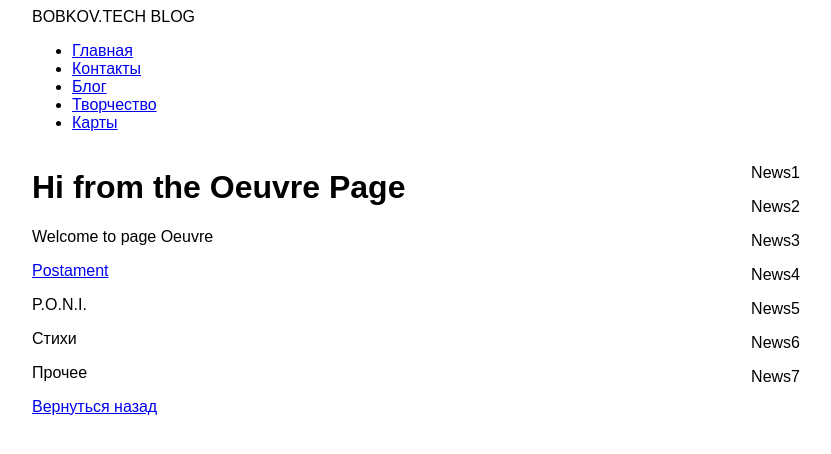
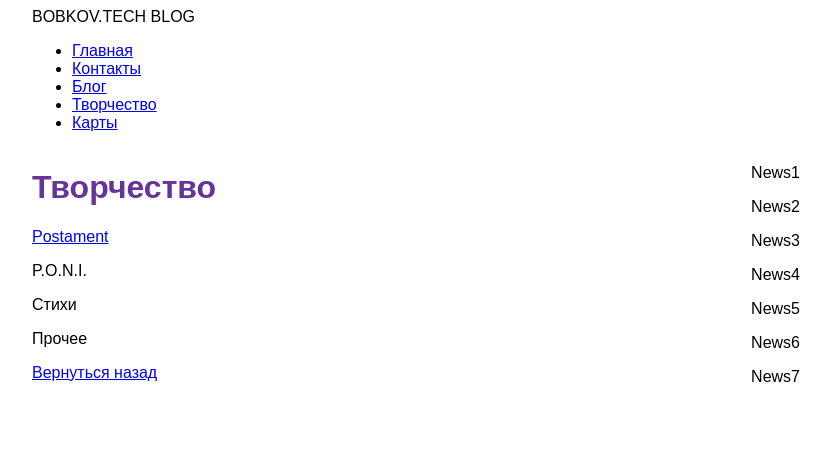
Before and after one commit to basimka/gatsby-blog, a Gatsby site: page /oeuvre in a window 1280 px wide. Shown: the whole page, without its empty margins (208-1039 px from the left). Built offline with nearby package versions, Linux system fonts and the light colour scheme; Gatsby itself is replaced by a stand-in of ours.

```diff
--- a/src/pages/oeuvre/index.js
+++ b/src/pages/oeuvre/index.js
@@ -5,9 +5,7 @@ import Layout from "../../components/layout"
 import Seo from "../../components/seo"
 
 const OeuvrePage = () => (
-  <Layout>
-    <h1>Hi from the Oeuvre Page</h1>
-    <p>Welcome to page Oeuvre</p>
+  <Layout pageTitle='Творчество'>
     <Link to="/oeuvre/postament">Postament</Link>
     <p>P.O.N.I.</p>
     <p>Стихи</p>
```
